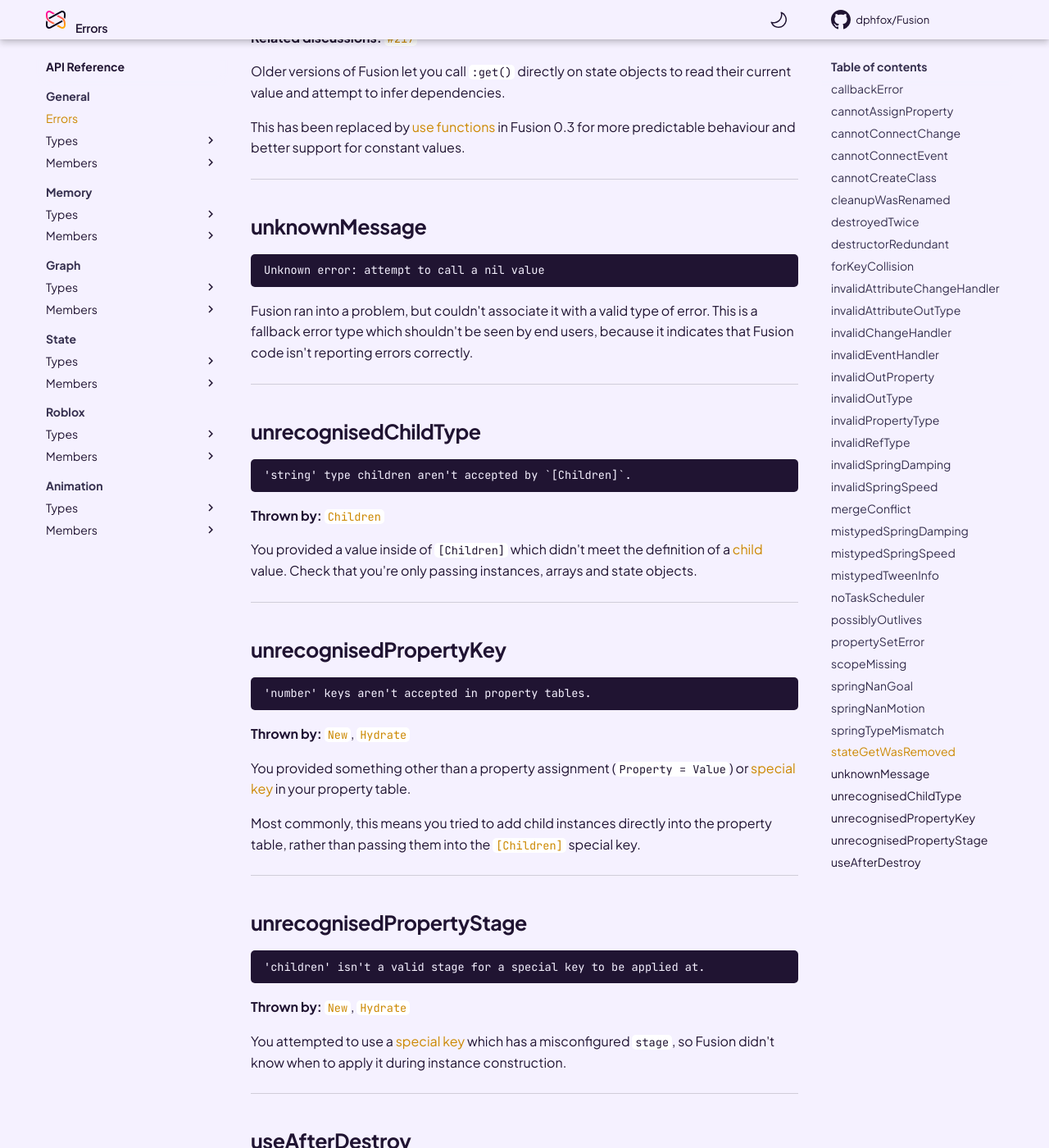
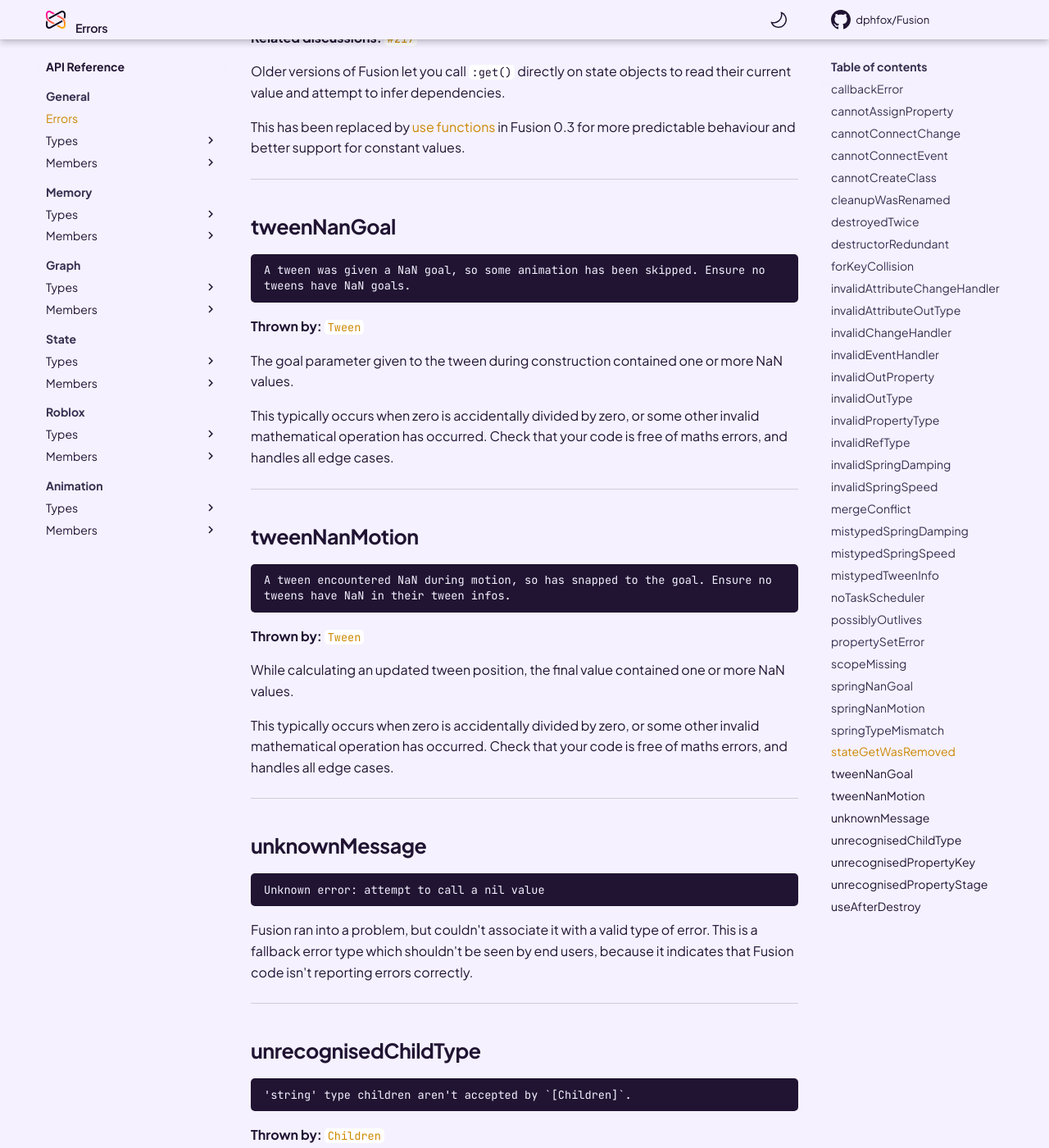
Before and after one commit to dphfox/Fusion, an MkDocs documentation site: the page built from docs/api-reference/general/errors.md, in a window 1280 px wide and 1400 px high, scrolled down 10233 px. Shown: the whole window at 82% size. Built offline with MkDocs 1.6.1 and Material for MkDocs 9.7.7, drawn with Linux system fonts in a browser that asks for light colours; comment, search, counter and statistics services are not loaded; the version menu is left out.

Commit message:
New Tween object work

````diff
--- a/docs/api-reference/general/errors.md
+++ b/docs/api-reference/general/errors.md
@@ -689,6 +689,50 @@ for more predictable behaviour and better support for constant values.
 
 <div class="fusiondoc-error-api-section" markdown>
 
+## tweenNanGoal
+
+```
+A tween was given a NaN goal, so some animation has been skipped. Ensure no
+tweens have NaN goals.
+```
+
+**Thrown by:**
+[`Tween`](../../animation/members/tween)
+
+The goal parameter given to the tween during construction contained one or more
+NaN values.
+
+This typically occurs when zero is accidentally divided by zero, or some other
+invalid mathematical operation has occurred. Check that your code is free of
+maths errors, and handles all edge cases.
+</div>
+
+-----
+
+<div class="fusiondoc-error-api-section" markdown>
+
+## tweenNanMotion
+
+```
+A tween encountered NaN during motion, so has snapped to the goal. Ensure no
+tweens have NaN in their tween infos.
+```
+
+**Thrown by:**
+[`Tween`](../../animation/members/tween)
+
+While calculating an updated tween position, the final value contained one or
+more NaN values.
+
+This typically occurs when zero is accidentally divided by zero, or some other
+invalid mathematical operation has occurred. Check that your code is free of
+maths errors, and handles all edge cases.
+</div>
+
+-----
+
+<div class="fusiondoc-error-api-section" markdown>
+
 ## unknownMessage
 
 ```
````
Also changed, not shown: 5 other files.
